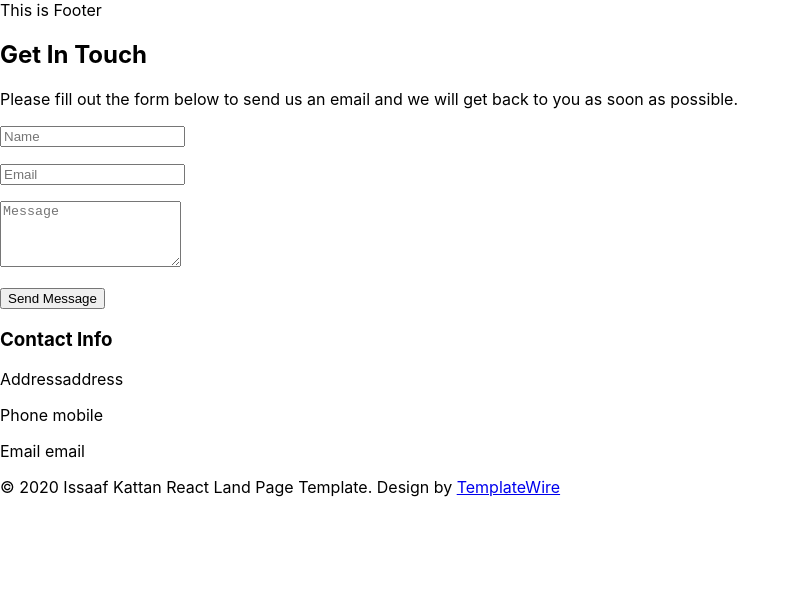
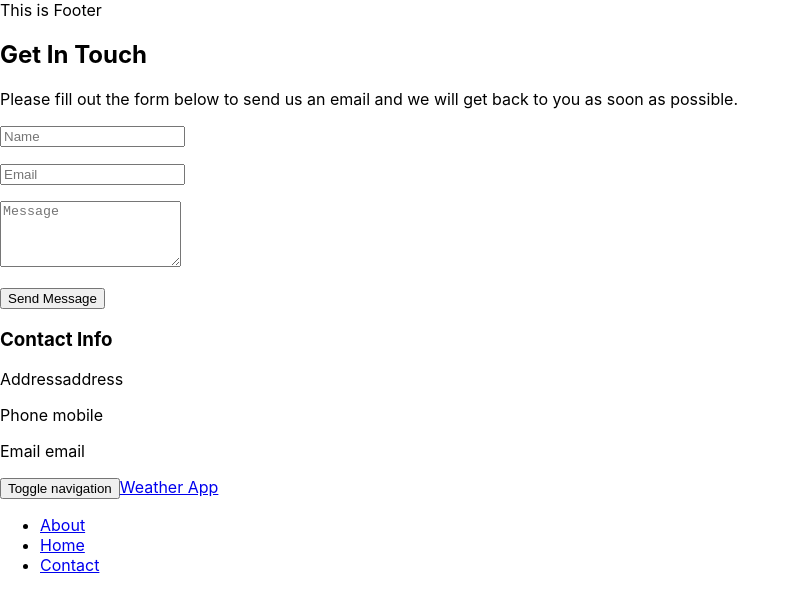
Before and after one commit to Gryffindor-House/Innovate-with-MongoDB, a React (Create React App) app in the folder client/: page / in a window 1280 px wide. Shown: the top 612 px of the page, without its empty margins (0-796 px from the left). Built offline with nearby package versions, Linux system fonts and the light colour scheme.

Commit message:
added nav.jsx

```diff
--- a/client/src/App.js
+++ b/client/src/App.js
@@ -2,6 +2,7 @@ import "./App.css";
 
 import Footer from "./components/footer";
 import LoginForm from "./components/loginform";
+import Nav from "./components/nav";
 
 function App() {
   return (
@@ -9,6 +10,7 @@ function App() {
       <header className="App-header">
         <Footer />
         <LoginForm />
+        <Nav />
       </header>
     </div>
   );
--- a/client/src/components/loginform.jsx
+++ b/client/src/components/loginform.jsx
@@ -91,14 +91,6 @@ function LoginForm() {
         </div>
       </div>
       <div id="footer">
-        <div className="container text-center">
-          <p>
-            &copy; 2020 Issaaf Kattan React Land Page Template. Design by{" "}
-            <a href="http://www.templatewire.com" rel="nofollow">
-              TemplateWire
-            </a>
-          </p>
-        </div>
       </div>
     </div>
   );
--- a/client/src/components/nav.jsx
+++ b/client/src/components/nav.jsx
@@ -0,0 +1,47 @@
+import React, { Component } from "react";
+
+function Nav (){
+    return (
+      <nav id='menu' className='navbar navbar-default navbar-fixed-top'>
+        <div className='container'>
+          <div className='navbar-header'>
+            <button
+              type='button'
+              className='navbar-toggle collapsed'
+              data-toggle='collapse'
+              data-target='#bs-example-navbar-collapse-1'>
+              {' '}
+              <span className='sr-only'>Toggle navigation</span>{' '}
+              <span className='icon-bar'></span>{' '}
+              <span className='icon-bar'></span>{' '}
+              <span className='icon-bar'></span>{' '}
+            </button>
+            <a className='navbar-brand page-scroll' href='#page-top'>Weather App</a>{' '}
+          </div>
+          <div
+            className='collapse navbar-collapse'
+            id='bs-example-navbar-collapse-1'>
+            <ul className='nav navbar-nav navbar-right'>
+              <li>
+                <a href='#about' className='page-scroll'>
+                  About
+                </a>
+              </li>
+              <li>
+                <a href='#home' className='page-scroll'>
+                  Home
+                </a>
+              </li>
+              <li>
+                <a href='#contact' className='page-scroll'>
+                  Contact
+                </a>
+              </li>
+            </ul>
+          </div>
+        </div>
+      </nav>
+    )
+  }
+
+  export default Nav;
```
